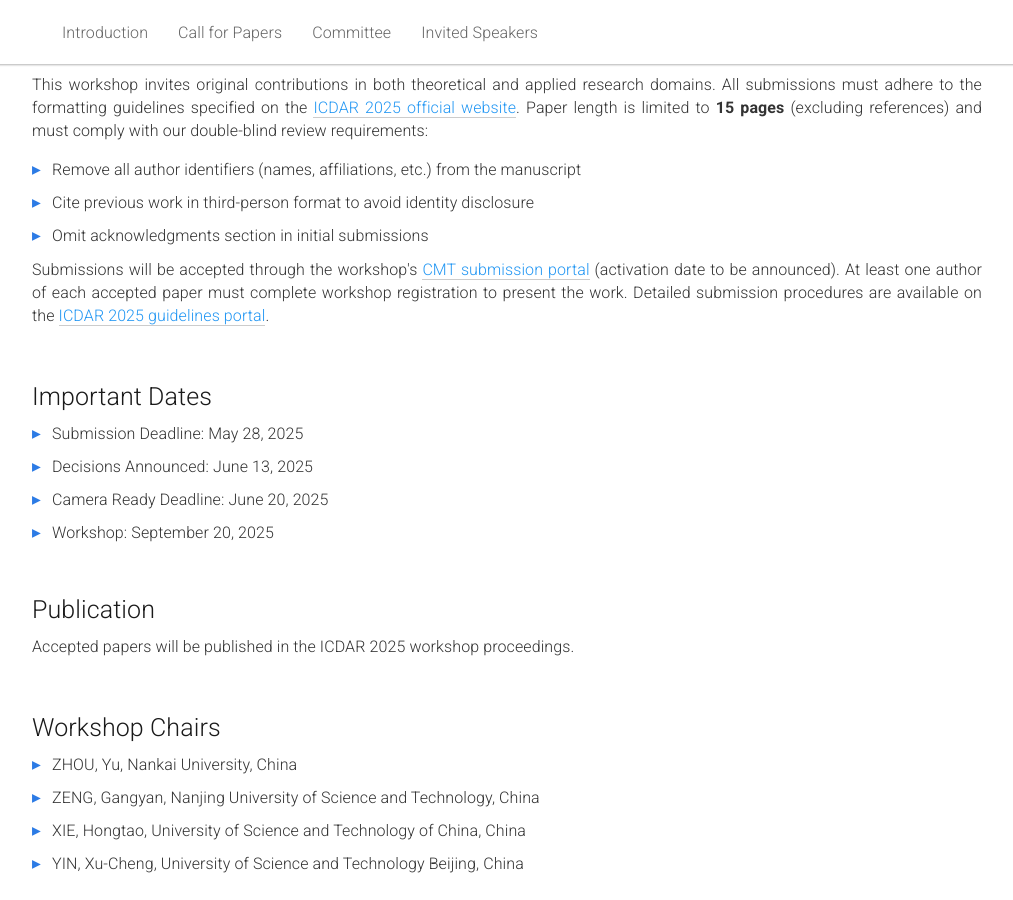
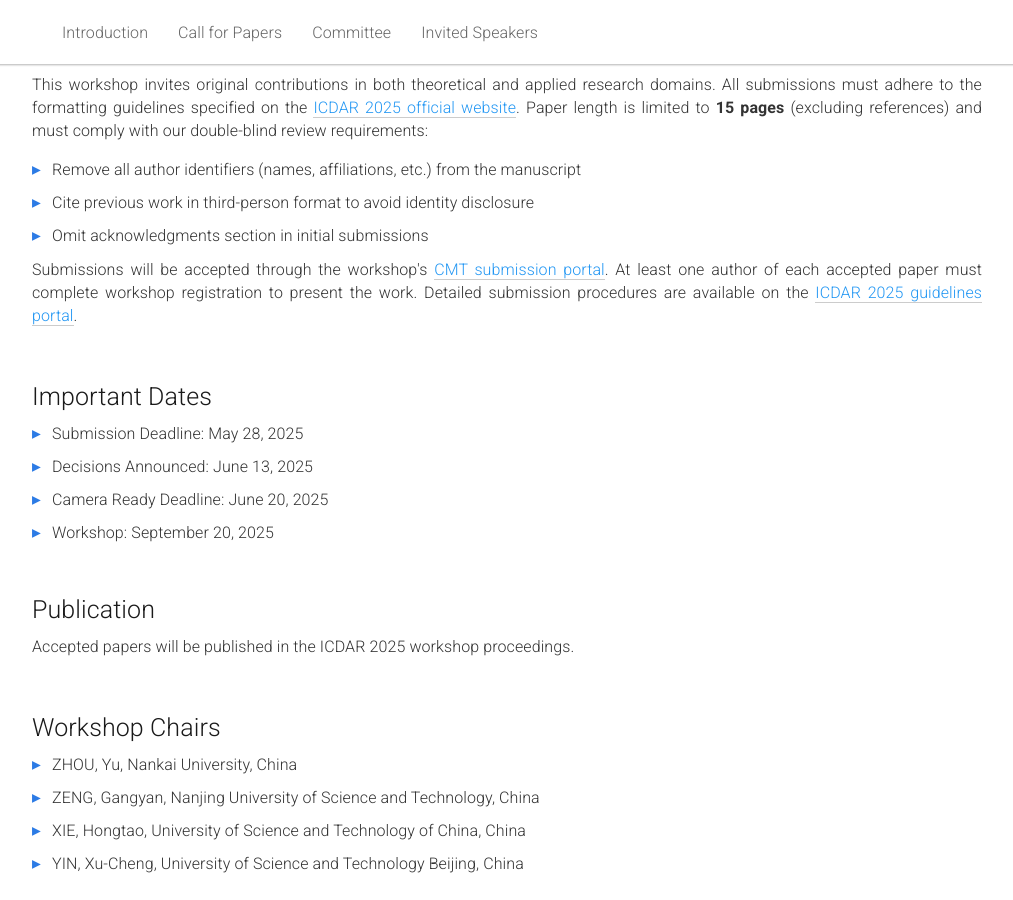
Before and after one commit to icdar-vtg-tip/icdar-vtg-tip.github.io, a Jekyll site: the page built from _pages/home.md, in a window 1280 px wide and 900 px high, scrolled down 1659 px. Shown: the whole window, without its empty margins (133-1146 px from the left). Built offline with Jekyll 4.4.1, drawn with Linux system fonts in a browser that asks for light colours.

Commit message:
Update home.md

```diff
--- a/_pages/home.md
+++ b/_pages/home.md
@@ -205,9 +205,8 @@ description: "Website for the Workshop on Visual Text Generation and Text Image
 
   <p class="submission-process">
     Submissions will be accepted through the workshop's
-    <a href="#" class="text-primary">CMT submission portal</a>
-    (activation date to be announced). At least one author of each accepted paper
-    must complete workshop registration to present the work. Detailed submission
+    <a href="https://cmt3.research.microsoft.com/VTGTIP2025/Submission/Index" class="text-primary">CMT submission portal</a>.
+    At least one author of each accepted paper must complete workshop registration to present the work. Detailed submission
     procedures are available on the
     <a href="https://www.icdar2025.com/home" target="_blank" class="text-primary">ICDAR 2025 guidelines portal</a>.
 </p>
```
